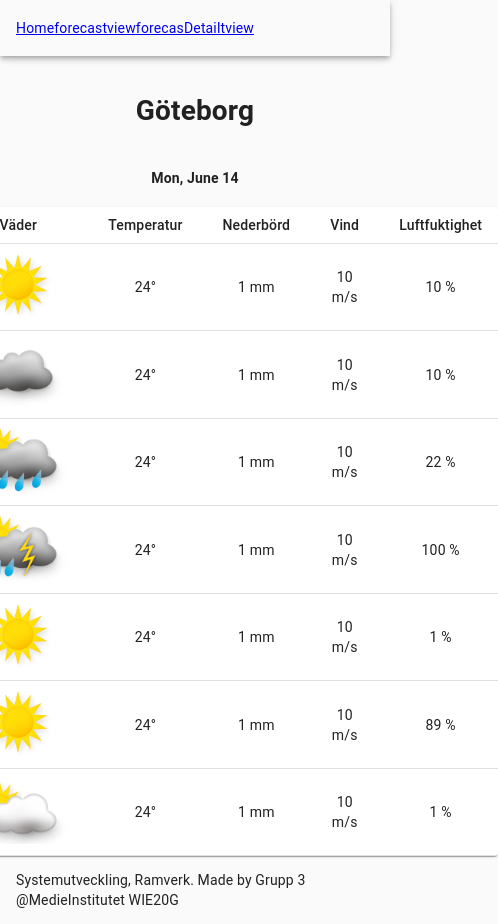
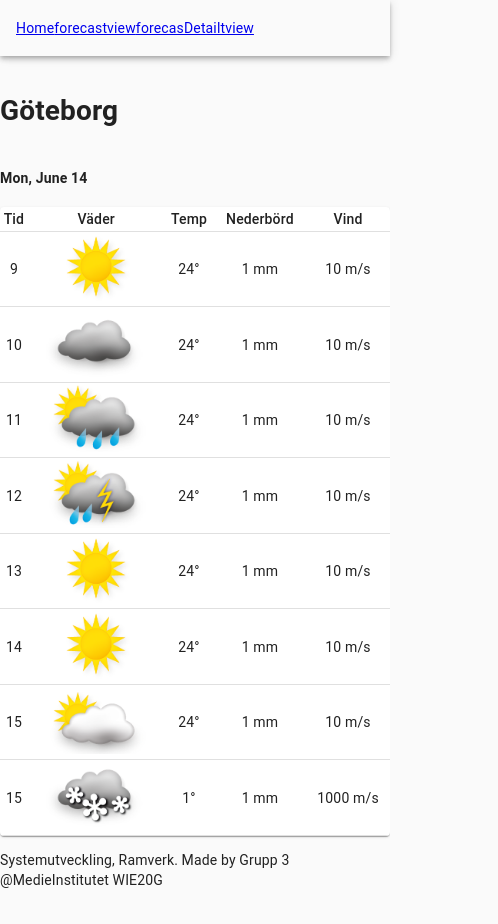
Before and after one commit to FredrikLjungqvist/Weather, a React (Create React App) app: page /forecastdetail/2021-06-14 in a window 390 px wide. Shown: the whole page, 498 px wide, since content can reach past the window. Built offline with nearby package versions, Linux system fonts and the light colour scheme.

Commit message:
Made table more responsive

```diff
--- a/src/Pages/ForecastDetailView.tsx
+++ b/src/Pages/ForecastDetailView.tsx
@@ -4,7 +4,7 @@ import React, { CSSProperties } from 'react'
 const styles: CSSProperties = {
   display: "flex",
   flexDirection: "column",
-  alignItems: "center"
+
 }
 
 const ForecastDetailView = () => {
--- a/src/Pages/ForecastView.tsx
+++ b/src/Pages/ForecastView.tsx
@@ -6,12 +6,6 @@ const ForecastView = () => {
   return (
     <div>
       <h1>ForecastView</h1>
-      <li>
-        <Link to="/forecastdetail/2021-06-14" >2021 06 14</Link>
-      </li>
-      <li>
-        <Link to="/forecastdetail/2021-06-15" >2021 06 15</Link>
-      </li>
       <p>{myArray[1]}</p>
     </div>
   )
--- a/src/components/UI/Layout.tsx
+++ b/src/components/UI/Layout.tsx
@@ -11,7 +11,6 @@ import Footer from '../Footer'
 const styles: CSSProperties = {
   display: "flex",
   flexDirection: "column",
-  alignItems: "center",
   marginTop: 72
 }
 
@@ -19,7 +18,7 @@ export default class Layout extends Component {
 
   render() {
     return (
-      <Container style={styles} maxWidth="lg" >
+      <Container style={styles} maxWidth="lg" disableGutters>
         <Header />
         <Route path="/" exact>
           <StartView />
--- a/src/components/weather/CityForecastDetails.tsx
+++ b/src/components/weather/CityForecastDetails.tsx
@@ -1,6 +1,6 @@
 import React from 'react'
-import { Paper, TableContainer, Table, TableHead, TableCell, TableRow, TableBody } from '@material-ui/core'
-import { useParams } from 'react-router-dom'
+import { Paper, TableContainer, Table, TableHead, TableCell, TableRow, TableBody, Hidden } from '@material-ui/core'
+
 
 interface WeatherDetails {
   id: number
@@ -95,15 +95,11 @@ const CityForecastDetails = () => {
 
 
 
-  const params: any = useParams();
-
-  console.log(params.currentDate)
-  console.log(dummy_data[0].date.substring(0, 10))
-
-  const currentList = dummy_data.filter((day) => day.date.substring(0, 10) === params.currentDate)
 
 
-  const datum = new Date(currentList[0].date)
+
+
+  const datum = new Date(dummy_data[0].date)
 
   datum.toLocaleDateString("se-SE", { month: 'long' })
 
@@ -114,19 +110,21 @@ const CityForecastDetails = () => {
       <h1>Göteborg</h1>
       <h4>{datum.toLocaleString("se-SE", { weekday: "short", day: "numeric", month: 'long' })}</h4>
       <TableContainer component={Paper} >
-        <Table size="small" aria-label="simple table">
+        <Table padding="none" size="small" aria-label="simple table">
           <TableHead>
             <TableRow>
               <TableCell align="center">Tid</TableCell>
               <TableCell align="center">Väder</TableCell>
-              <TableCell align="center">Temperatur</TableCell>
+              <TableCell align="center">Temp</TableCell>
               <TableCell align="center">Nederbörd</TableCell>
               <TableCell align="center">Vind</TableCell>
-              <TableCell align="center">Luftfuktighet</TableCell>
+              <Hidden xsDown>
+                <TableCell align="center">Luftfuktighet</TableCell>
+              </Hidden>
             </TableRow>
           </TableHead>
           <TableBody>
-            {currentList.map((row) => (
+            {dummy_data.map((row) => (
               <TableRow key={row.id}>
                 <TableCell align="center" component="th" >
                   {new Date(row.date).getHours()}
@@ -139,7 +137,9 @@ const CityForecastDetails = () => {
                 </TableCell>
                 <TableCell align="center">{row.precipitation} mm</TableCell>
                 <TableCell align="center">{row.windSpeed} m/s</TableCell>
-                <TableCell align="center">{row.humidity} %</TableCell>
+                <Hidden xsDown>
+                  <TableCell align="center">{row.humidity} %</TableCell>
+                </Hidden>
               </TableRow>
             ))}
           </TableBody>
```
